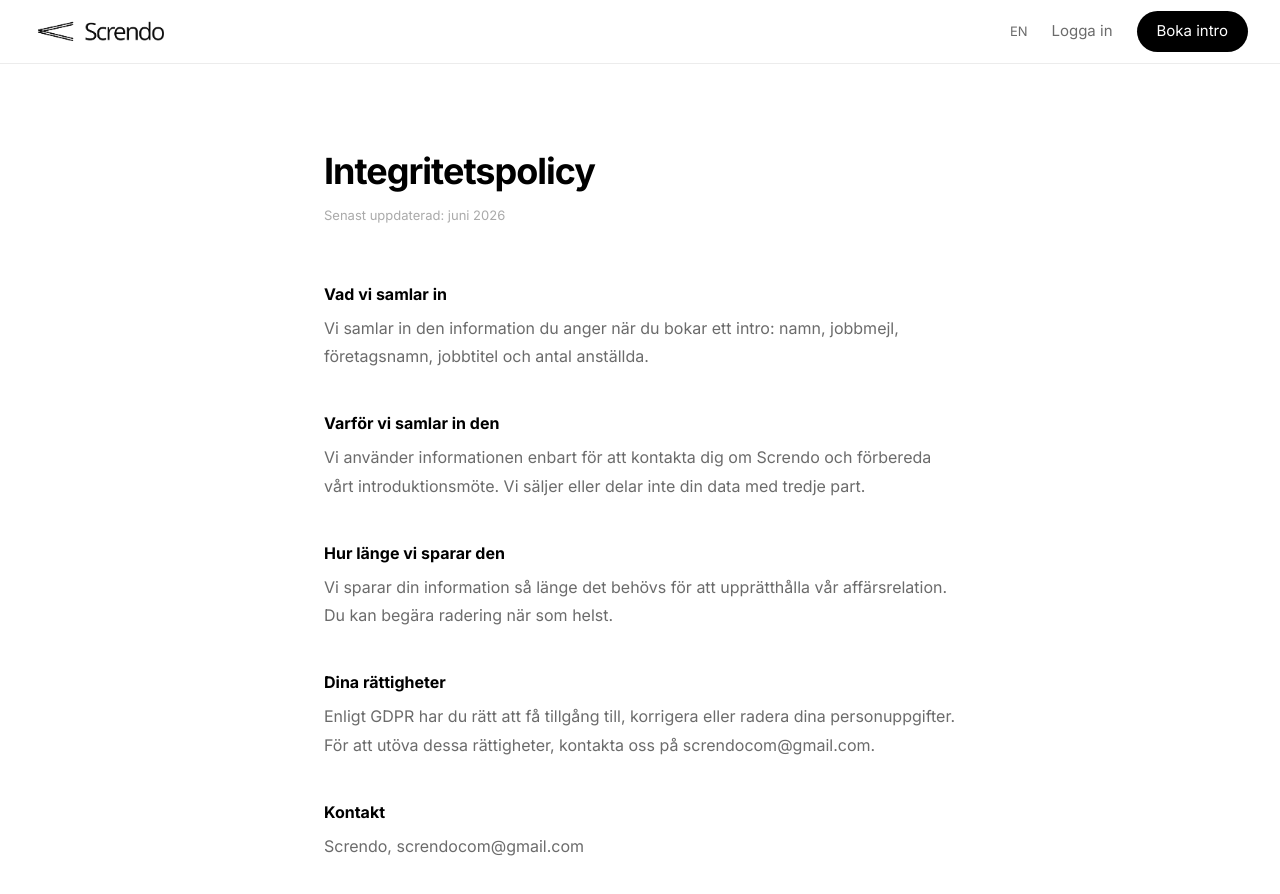
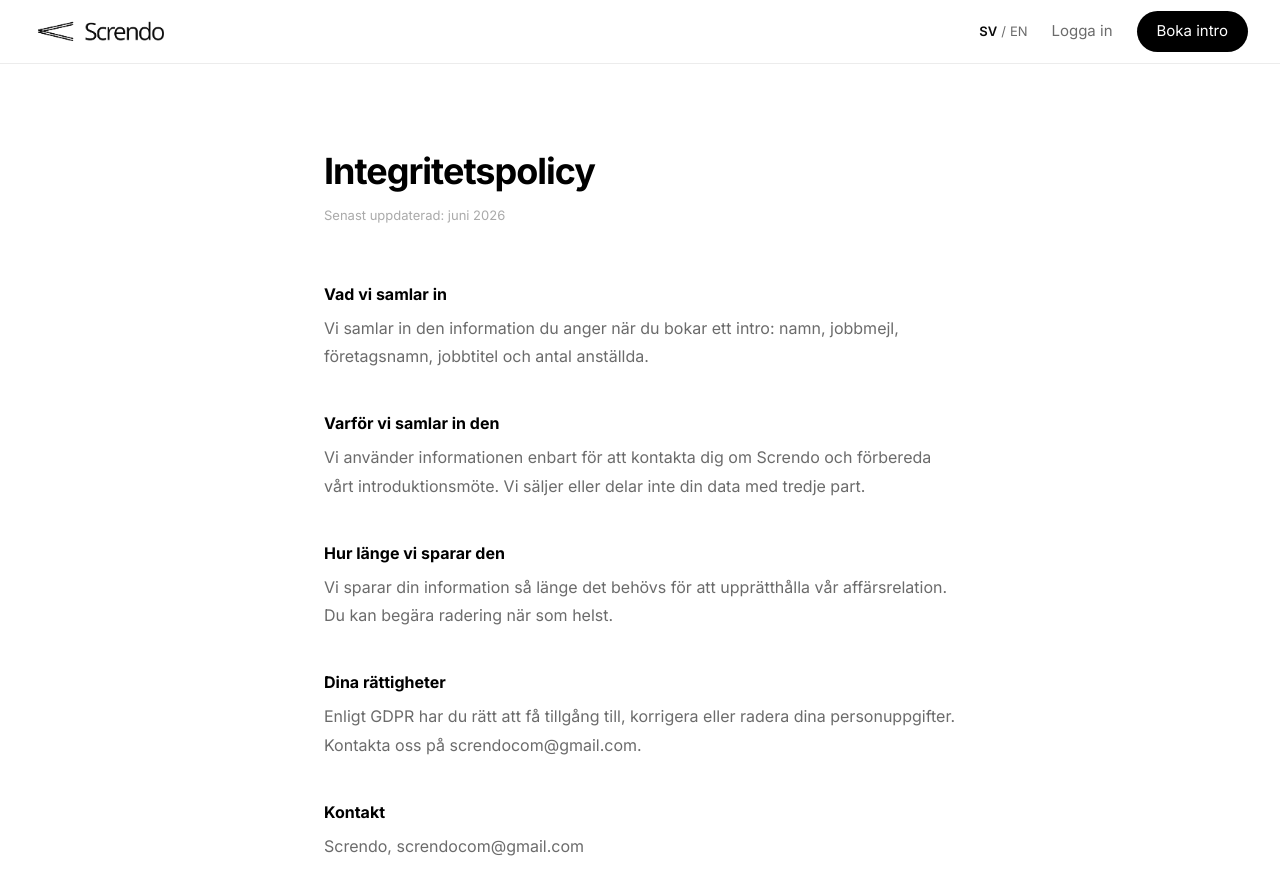
Before and after one commit to benjaminpalm/screndo-hemsida, a Next.js app: page /privacy in a window 1280 px wide. Shown: the top 894 px of the page. Built offline with nearby package versions, Linux system fonts and the light colour scheme.

Commit message:
language switcher and translations

```diff
--- a/app/book-intro/page.tsx
+++ b/app/book-intro/page.tsx
@@ -1,7 +1,7 @@
 "use client";
 
 import Navbar from "@/components/Navbar";
-import { LanguageProvider, useLanguage } from "@/contexts/LanguageContext";
+import { LanguageProvider, useLanguage } from "@/lib/LanguageContext";
 import { useState, FormEvent } from "react";
 
 const inputStyle: React.CSSProperties = {
--- a/app/page.tsx
+++ b/app/page.tsx
@@ -1,4 +1,4 @@
-import { LanguageProvider } from "@/contexts/LanguageContext";
+import { LanguageProvider } from "@/lib/LanguageContext";
 import Navbar from "@/components/Navbar";
 import Hero from "@/components/Hero";
 import WhatWeDo from "@/components/WhatWeDo";
--- a/app/privacy/page.tsx
+++ b/app/privacy/page.tsx
@@ -1,6 +1,6 @@
 'use client'
 
-import { LanguageProvider, useLanguage } from "@/contexts/LanguageContext";
+import { LanguageProvider, useLanguage } from "@/lib/LanguageContext";
 import Navbar from "@/components/Navbar";
 
 function PrivacyContent() {
--- a/components/CTA.tsx
+++ b/components/CTA.tsx
@@ -1,6 +1,6 @@
 'use client'
 
-import { useLanguage } from '@/contexts/LanguageContext'
+import { useLanguage } from '@/lib/LanguageContext'
 
 export default function CTA() {
   const { t } = useLanguage()
--- a/components/Footer.tsx
+++ b/components/Footer.tsx
@@ -1,6 +1,6 @@
 'use client'
 
-import { useLanguage } from '@/contexts/LanguageContext'
+import { useLanguage } from '@/lib/LanguageContext'
 
 export default function Footer() {
   const { t } = useLanguage()
--- a/components/GardenImage.tsx
+++ b/components/GardenImage.tsx
@@ -1,6 +1,6 @@
 'use client'
 
-import { useLanguage } from '@/contexts/LanguageContext'
+import { useLanguage } from '@/lib/LanguageContext'
 
 export default function GardenImage() {
   const { t } = useLanguage()
--- a/components/Hero.tsx
+++ b/components/Hero.tsx
@@ -1,6 +1,6 @@
 'use client'
 
-import { useLanguage } from '@/contexts/LanguageContext'
+import { useLanguage } from '@/lib/LanguageContext'
 
 export default function Hero() {
   const { t } = useLanguage()
--- a/components/Navbar.tsx
+++ b/components/Navbar.tsx
@@ -1,9 +1,9 @@
 'use client'
 
-import { useLanguage } from '@/contexts/LanguageContext'
+import { useLanguage } from '@/lib/LanguageContext'
 
 export default function Navbar() {
-  const { t, lang, toggle } = useLanguage()
+  const { t, lang, setLanguage } = useLanguage()
 
   return (
     <nav
@@ -22,12 +22,17 @@ export default function Navbar() {
     >
       <a href="/"><img src="/logo.png" alt="Screndo" className="navbar-logo" style={{ height: "46px", width: "auto" }} /></a>
       <div style={{ display: "flex", alignItems: "center", gap: "24px" }}>
-        <button
-          onClick={toggle}
-          style={{ background: "none", border: "none", cursor: "pointer", color: "#6B6B6B", fontSize: "13px", fontFamily: "inherit", padding: 0 }}
-        >
-          {lang === 'sv' ? 'EN' : 'SV'}
-        </button>
+        <div style={{ display: "flex", alignItems: "center", gap: "4px", fontSize: "13px" }}>
+          <button
+            onClick={() => setLanguage('sv')}
+            style={{ background: "none", border: "none", cursor: lang === 'sv' ? "default" : "pointer", fontFamily: "inherit", fontSize: "13px", padding: 0, color: lang === 'sv' ? "#0A0A0A" : "#6B6B6B", fontWeight: lang === 'sv' ? 600 : 400 }}
+          >SV</button>
+          <span style={{ color: "#6B6B6B" }}>/</span>
+          <button
+            onClick={() => setLanguage('en')}
+            style={{ background: "none", border: "none", cursor: lang === 'en' ? "default" : "pointer", fontFamily: "inherit", fontSize: "13px", padding: 0, color: lang === 'en' ? "#0A0A0A" : "#6B6B6B", fontWeight: lang === 'en' ? 600 : 400 }}
+          >EN</button>
+        </div>
         <a
           href="#"
           style={{ color: "#6B6B6B", textDecoration: "none", fontSize: "15px" }}
--- a/components/WhatWeDo.tsx
+++ b/components/WhatWeDo.tsx
@@ -1,6 +1,6 @@
 'use client'
 
-import { useLanguage } from '@/contexts/LanguageContext'
+import { useLanguage } from '@/lib/LanguageContext'
 
 export default function WhatWeDo() {
   const { t } = useLanguage()
--- a/contexts/LanguageContext.tsx
+++ b/lib/LanguageContext.tsx
@@ -15,7 +15,7 @@ const translations = {
     keepTitle: 'Hur länge vi sparar den',
     keepText: 'Vi sparar din information så länge det behövs för att upprätthålla vår affärsrelation. Du kan begära radering när som helst.',
     rightsTitle: 'Dina rättigheter',
-    rightsText: 'Enligt GDPR har du rätt att få tillgång till, korrigera eller radera dina personuppgifter. För att utöva dessa rättigheter, kontakta oss på screndocom@gmail.com.',
+    rightsText: 'Enligt GDPR har du rätt att få tillgång till, korrigera eller radera dina personuppgifter. Kontakta oss på screndocom@gmail.com.',
     contactTitle: 'Kontakt',
     contactText: 'Screndo, screndocom@gmail.com',
     pageHeadline: 'Boka intro',
@@ -64,7 +64,7 @@ const translations = {
     keepTitle: 'How long we keep it',
     keepText: 'We retain your information for as long as necessary to maintain our business relationship. You can request deletion at any time.',
     rightsTitle: 'Your rights',
-    rightsText: 'Under GDPR, you have the right to access, correct, or delete your personal data. To exercise these rights, contact us at screndocom@gmail.com.',
+    rightsText: 'Under GDPR, you have the right to access, correct, or delete your personal data. Contact us at screndocom@gmail.com.',
     contactTitle: 'Contact',
     contactText: 'Screndo, screndocom@gmail.com',
     pageHeadline: 'Book an intro',
@@ -110,18 +110,17 @@ type Translations = typeof translations.sv
 const LanguageContext = createContext<{
   lang: Lang
   t: Translations
-  toggle: () => void
+  setLanguage: (l: Lang) => void
 }>({
   lang: 'sv',
   t: translations.sv,
-  toggle: () => {},
+  setLanguage: () => {},
 })
 
 export function LanguageProvider({ children }: { children: React.ReactNode }) {
   const [lang, setLang] = useState<Lang>('sv')
-  const toggle = () => setLang((l) => (l === 'sv' ? 'en' : 'sv'))
   return (
-    <LanguageContext.Provider value={{ lang, t: translations[lang], toggle }}>
+    <LanguageContext.Provider value={{ lang, t: translations[lang], setLanguage: setLang }}>
       {children}
     </LanguageContext.Provider>
   )
```
